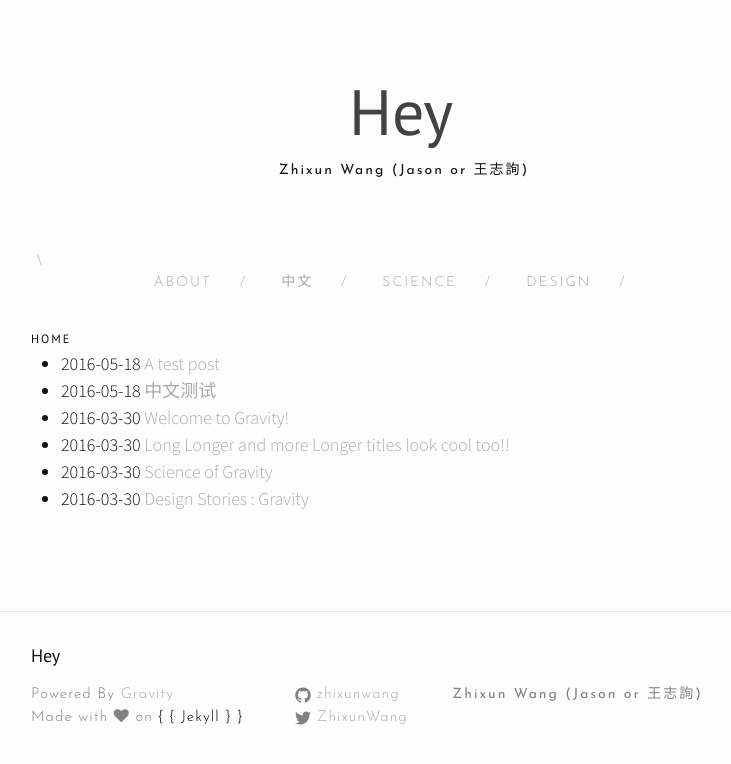
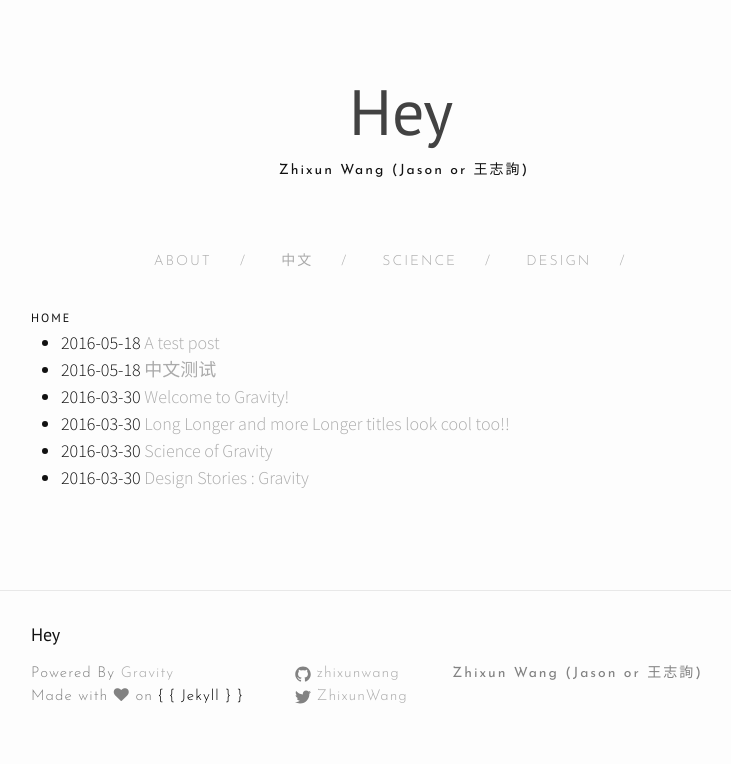
Before and after one commit to zhixunwang/zhixunwang.github.io, a Jekyll site: the page built from index.md, in a window 1280 px wide. Shown: the top 764 px of the page, without its empty margins (239-970 px from the left). Built offline with Jekyll 4.4.1, drawn with Linux system fonts in a browser that asks for light colours; nearby versions of some CDN libraries.

Commit message:
oh center

```diff
--- a/_includes/header.html
+++ b/_includes/header.html
@@ -6,15 +6,13 @@
 <center>  {{site.description}} </center>
 </div>
 <div class="wrapper">
-  <div class="trigger site-navigation">\
-  <center>
+  <div class="trigger site-navigation">
 
-    {% for sitePage in site.pages %}
+    <center> {% for sitePage in site.pages %}
     {% if sitePage.title == "About" or sitePage.title == "中文" or sitePage.title == "Design" or sitePage.title == "Science" %}
 
     <a class="page-link" href="{{sitePage.url | prepend: site.baseurl }}">{{sitePage.title}}</a><span class="exclamationMark">/</span>
     {% endif %}
-    {% endfor %}
-  </center>
+    {% endfor %}</center>
   </div>
 </div>
```
